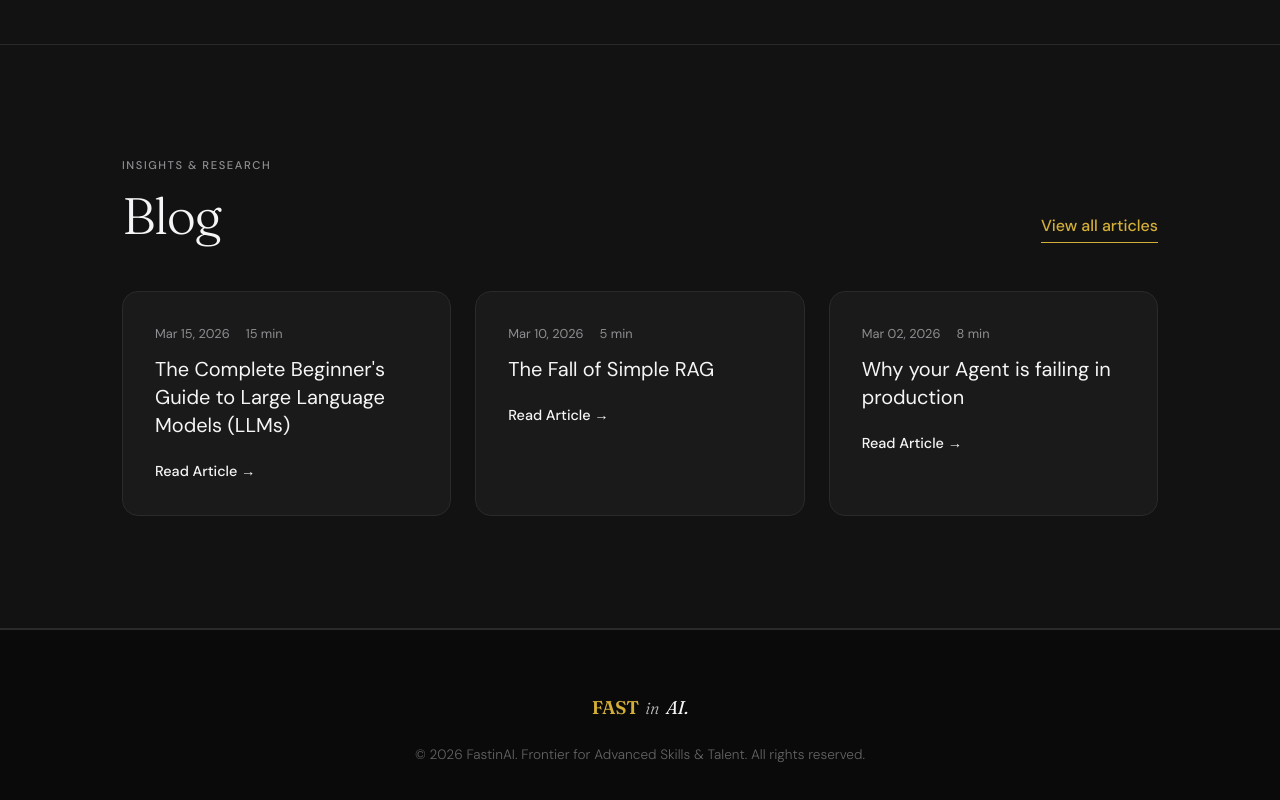
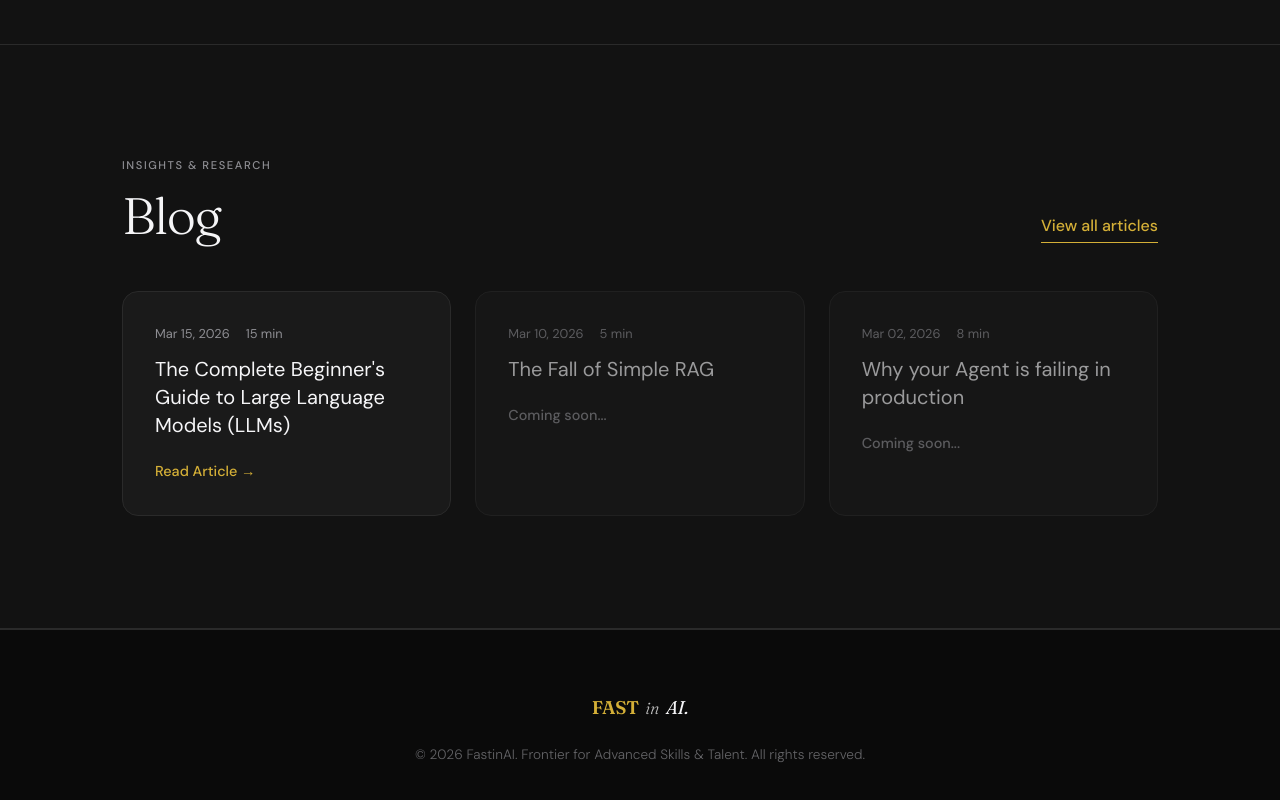
Before and after one commit to iampraveenvemula/fastinai, a React (Vite) app: page / in a window 1280 px wide. Shown: the part 2908-3708 px from the top of the page. Built offline with nearby package versions, Linux system fonts and the light colour scheme.

Commit message:
fix: use React Router Link in Blog.jsx to prevent full-page reload breaking SPA navigation

```diff
--- a/src/components/Blog.jsx
+++ b/src/components/Blog.jsx
@@ -1,4 +1,5 @@
 import { useEffect, useRef } from 'react'
+import { Link } from 'react-router-dom'
 
 export default function Blog() {
     const ref = useRef(null)
@@ -31,14 +32,30 @@ export default function Blog() {
 
                     <div style={{ display: 'grid', gridTemplateColumns: 'repeat(auto-fit, minmax(280px, 1fr))', gap: 24 }}>
                         {posts.map(p => (
-                            <div key={p.title} className="card-minimal" style={{ padding: 32, border: '1px solid var(--border)', borderRadius: 16 }}>
-                                <div style={{ fontSize: '0.8rem', color: 'var(--text-muted)', marginBottom: 12, display: 'flex', gap: 16 }}>
-                                    <span>{p.date}</span>
-                                    <span>{p.read}</span>
+                            p.link === '#' ? (
+                                <div key={p.title} className="card-minimal" style={{ padding: 32, border: '1px solid var(--border)', borderRadius: 16, opacity: 0.6, cursor: 'default' }}>
+                                    <div style={{ fontSize: '0.8rem', color: 'var(--text-muted)', marginBottom: 12, display: 'flex', gap: 16 }}>
+                                        <span>{p.date}</span>
+                                        <span>{p.read}</span>
+                                    </div>
+                                    <h3 style={{ fontSize: '1.25rem', lineHeight: 1.4, color: 'var(--text)', marginBottom: 20 }}>{p.title}</h3>
+                                    <span style={{ color: 'var(--text-muted)', fontSize: '0.9rem', fontWeight: 500 }}>Coming soon...</span>
                                 </div>
-                                <h3 style={{ fontSize: '1.25rem', lineHeight: 1.4, color: 'var(--text)', marginBottom: 20 }}>{p.title}</h3>
-                                <a href={p.link} style={{ color: 'var(--text)', textDecoration: 'none', fontSize: '0.9rem', fontWeight: 500 }}>Read Article →</a>
-                            </div>
+                            ) : (
+                                <Link key={p.title} to={p.link} style={{ textDecoration: 'none' }}>
+                                    <div className="card-minimal" style={{ padding: 32, border: '1px solid var(--border)', borderRadius: 16, cursor: 'pointer', transition: 'border-color 0.2s, transform 0.2s', height: '100%' }}
+                                        onMouseEnter={e => { e.currentTarget.style.borderColor = 'var(--primary)'; e.currentTarget.style.transform = 'translateY(-4px)'; }}
+                                        onMouseLeave={e => { e.currentTarget.style.borderColor = 'var(--border)'; e.currentTarget.style.transform = 'translateY(0)'; }}
+                                    >
+                                        <div style={{ fontSize: '0.8rem', color: 'var(--text-muted)', marginBottom: 12, display: 'flex', gap: 16 }}>
+                                            <span>{p.date}</span>
+                                            <span>{p.read}</span>
+                                        </div>
+                                        <h3 style={{ fontSize: '1.25rem', lineHeight: 1.4, color: 'var(--text)', marginBottom: 20 }}>{p.title}</h3>
+                                        <span style={{ color: 'var(--primary)', fontSize: '0.9rem', fontWeight: 500 }}>Read Article →</span>
+                                    </div>
+                                </Link>
+                            )
                         ))}
                     </div>
                 </div>
```
